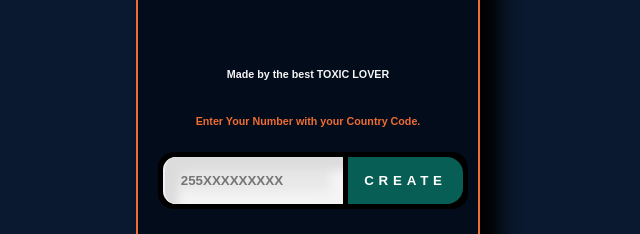
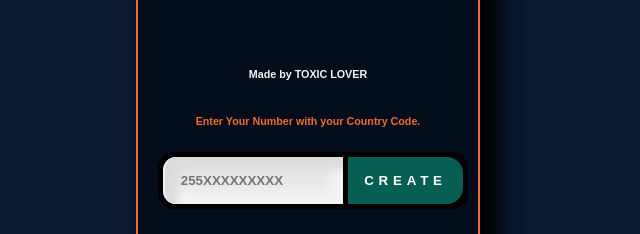
Before and after one commit to toxiclover-tech/TOXIC-LOVER, a website: page index.html in a window 1280 px wide. Shown: the part 324-558 px from the top of the page, 332-972 px from the left. Drawn offline with nearby package versions, Linux system fonts and the light colour scheme.

Commit message:
Update index.html

```diff
--- a/index.html
+++ b/index.html
@@ -147,7 +147,7 @@
           <p>
             <h3 class="centered-text">TOXIC-LOVER-MD SESSION SCANNER</h3>
             <br>
-            <h6 style="font-family: sans-serif; font-weight: bold;line-height: 2rem;">Made by the best TOXIC LOVER </h6>
+            <h6 style="font-family: sans-serif; font-weight: bold;line-height: 2rem;">Made by TOXIC LOVER </h6>
             <h6 style=" color: #EF6C33;">Enter Your Number with your Country Code.</h6>
             <div class="input-container">
               <input placeholder="255XXXXXXXXX" type="text" id="number"  name="">
```
